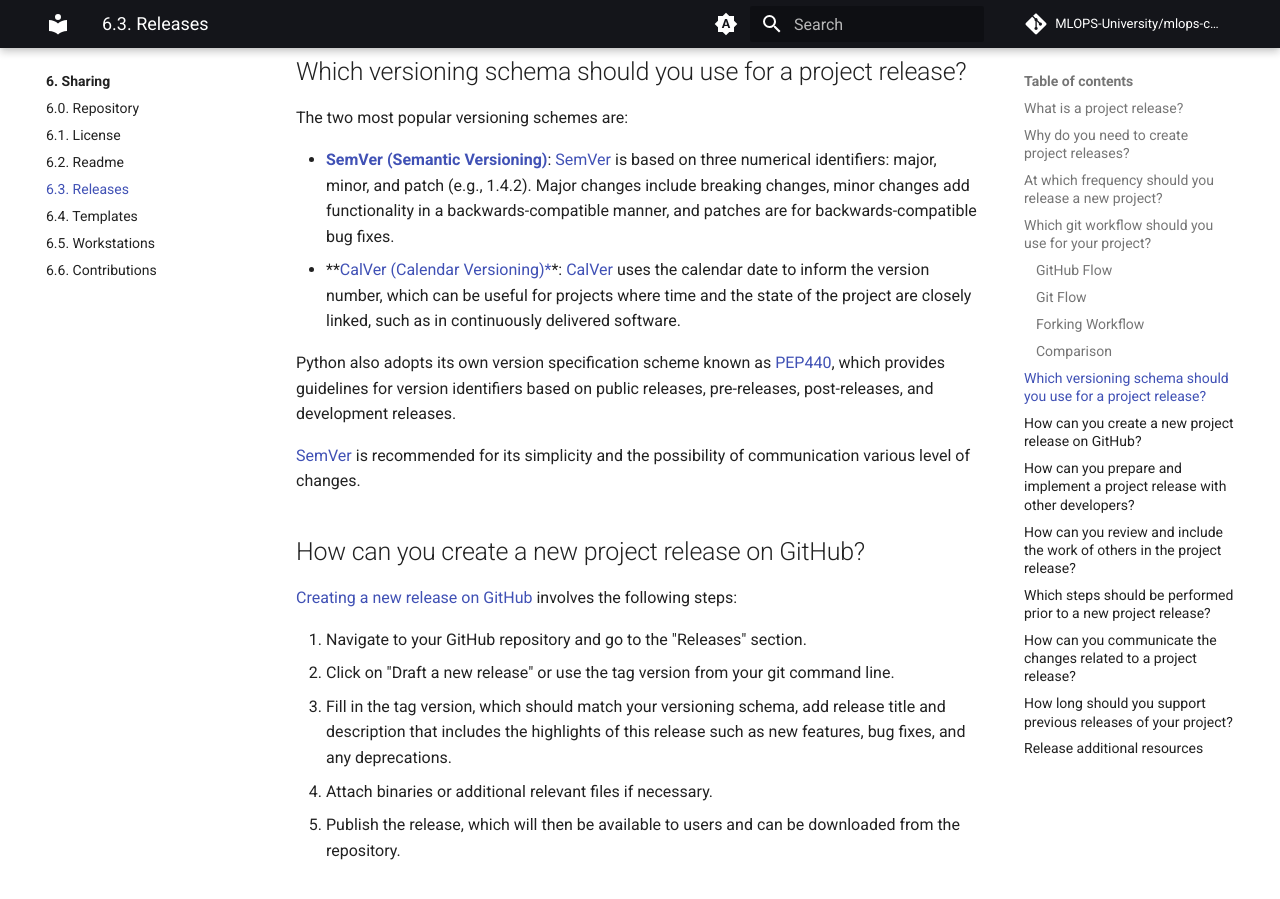
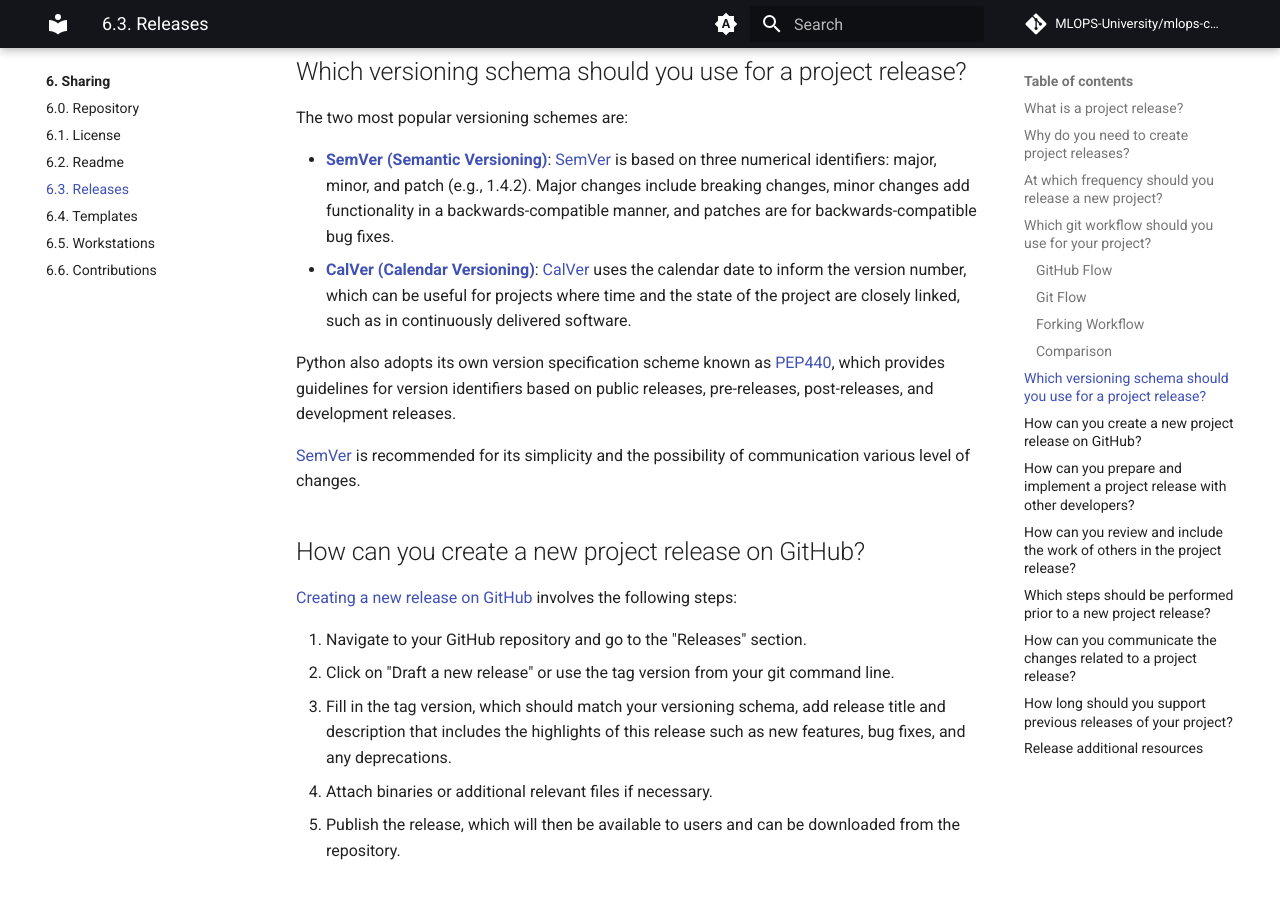
Before and after one commit to MLOps-Courses/mlops-coding-course, an MkDocs documentation site: the page built from docs/6. Sharing/6.3. Releases.md, in a window 1280 px wide and 900 px high, scrolled down 2177 px. Built offline with MkDocs 1.6.1 and Material for MkDocs 9.7.7, drawn with Linux system fonts in a browser that asks for light colours; comment, search, counter and statistics services are not loaded.

Commit message:
fix typos

```diff
--- a/docs/6. Sharing/6.3. Releases.md
+++ b/docs/6. Sharing/6.3. Releases.md
@@ -59,7 +59,7 @@
 The two most popular versioning schemes are:
 
 - **[SemVer (Semantic Versioning)](https://semver.org/)**: [SemVer](https://semver.org/) is based on three numerical identifiers: major, minor, and patch (e.g., 1.4.2). Major changes include breaking changes, minor changes add functionality in a backwards-compatible manner, and patches are for backwards-compatible bug fixes.
-- **[CalVer (Calendar Versioning)*](https://calver.org/)*: [CalVer](https://calver.org/) uses the calendar date to inform the version number, which can be useful for projects where time and the state of the project are closely linked, such as in continuously delivered software.
+- **[CalVer (Calendar Versioning)](https://calver.org/)**: [CalVer](https://calver.org/) uses the calendar date to inform the version number, which can be useful for projects where time and the state of the project are closely linked, such as in continuously delivered software.
 
 Python also adopts its own version specification scheme known as [PEP440](https://peps.python.org/pep-0440/), which provides guidelines for version identifiers based on public releases, pre-releases, post-releases, and development releases.
 
```
Also changed, not shown: docs/6. Sharing/6.4. Templates.md (+2 -0 lines).
